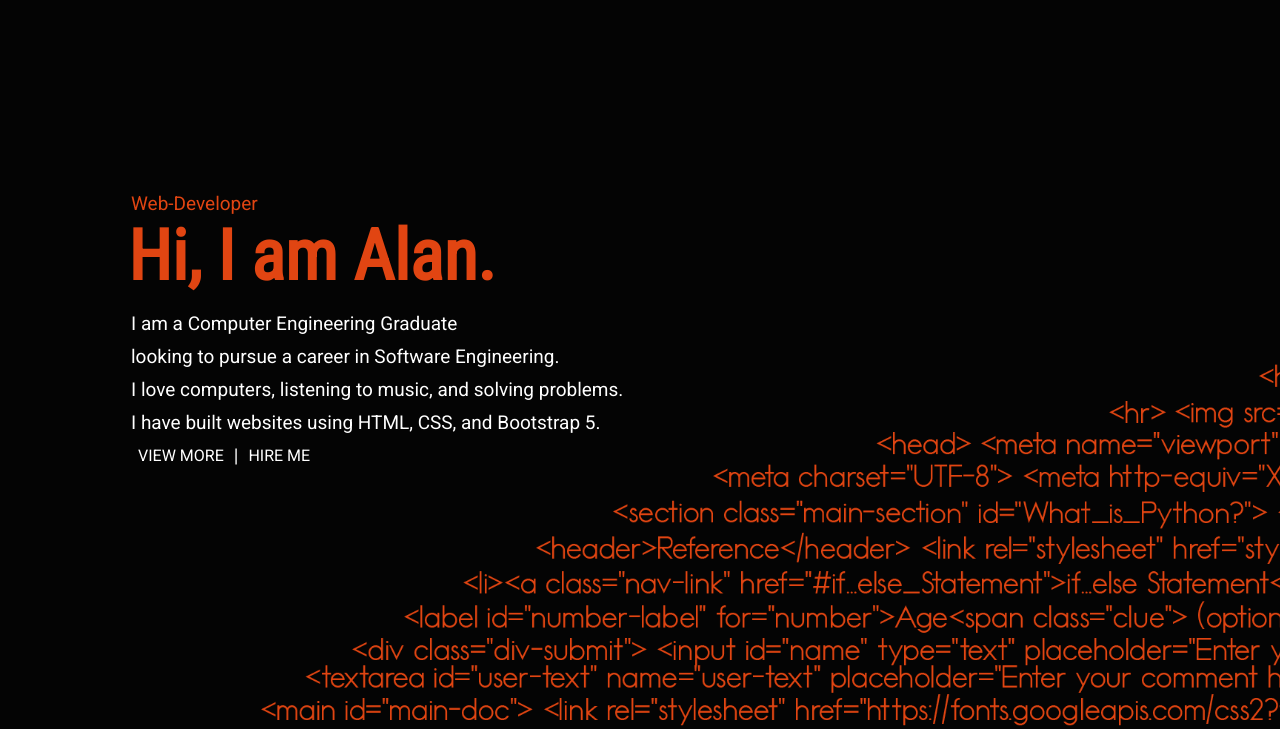
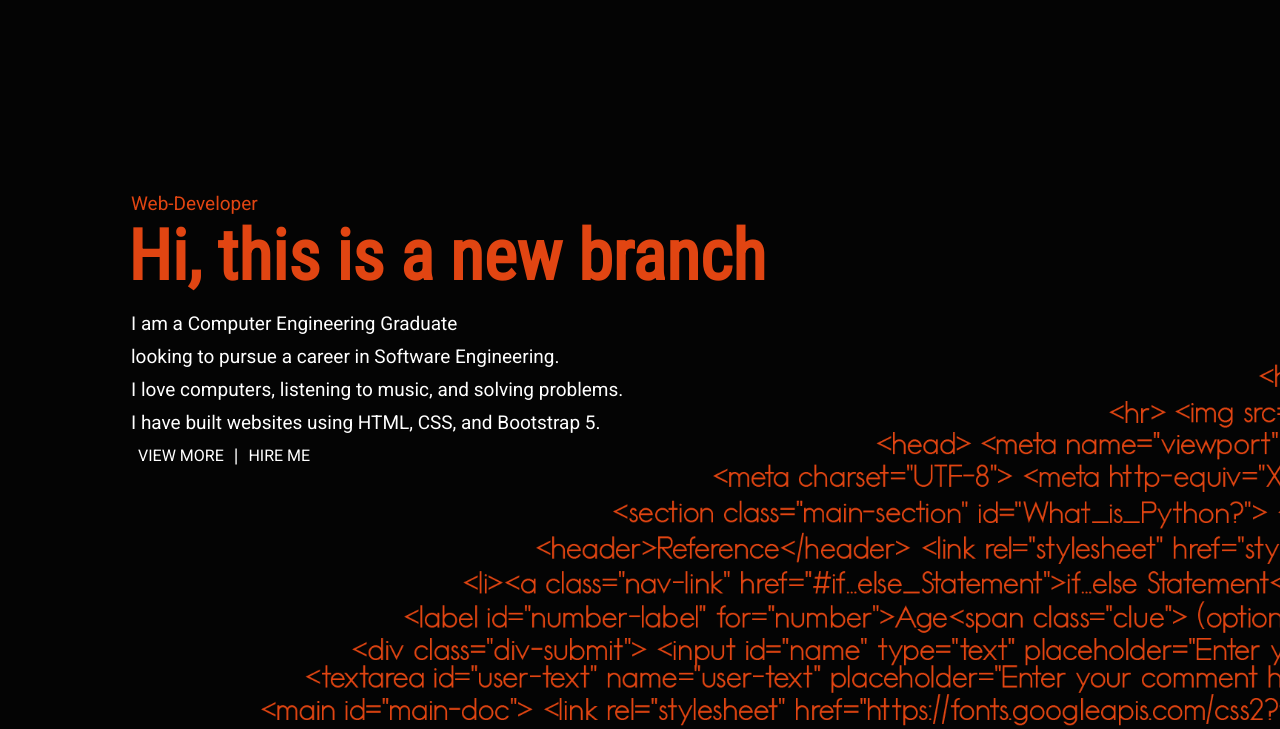
Before and after one commit to alanbacay02/fcc-alan-portfolio, a plain HTML site: page index.html in a window 1280 px wide. Shown: the part 71-800 px from the top of the page. Drawn offline with Linux system fonts and the light colour scheme.

Commit message:
changes to index

```diff
--- a/index.html
+++ b/index.html
@@ -25,7 +25,7 @@
     <section id="welcome-section">
       <div class="welcome-content">
         <p class="font-orange top-p">Web-Developer</p>
-        <h1 class="font-orange">Hi, I am Alan.</h1>
+        <h1 class="font-orange">Hi, this is a new branch</h1>
         <p>I am a Computer Engineering Graduate</p>
         <p> looking to pursue a career in Software Engineering.</p>
         <p>I love computers, listening to music, and solving problems.</p>
```
